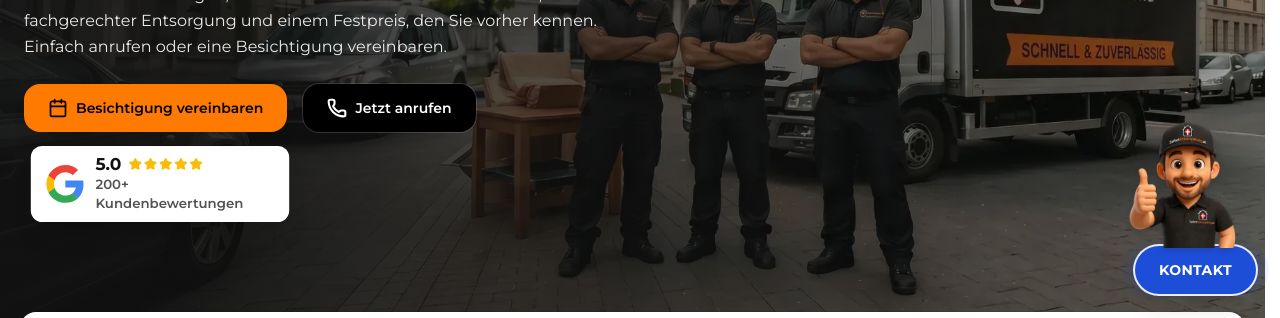
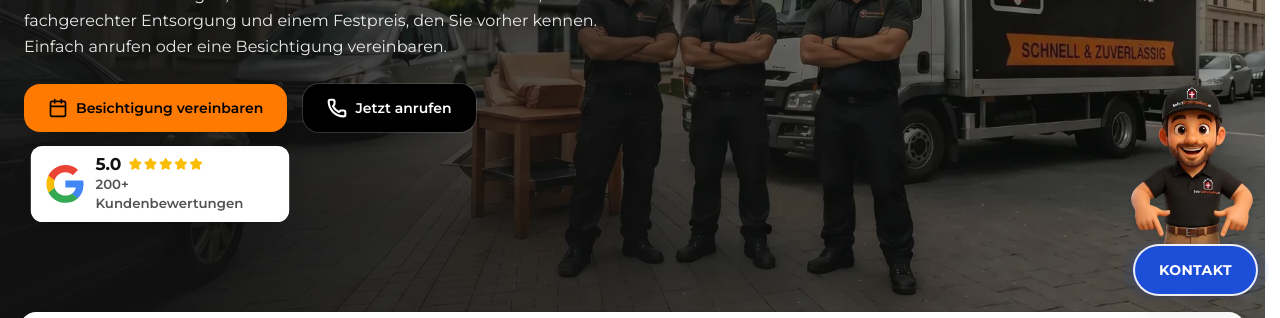
Before and after one commit to Ismailjobs/sofortentr-mpelung, a Next.js app: page / in a window 1280 px wide. Shown: the part 482-800 px from the top of the page. Built offline with nearby package versions, Linux system fonts and the light colour scheme; no server answers.

Commit message:
Sofortentrumpelung

```diff
--- a/src/components/ContactFAB.tsx
+++ b/src/components/ContactFAB.tsx
@@ -122,22 +122,22 @@ export default function ContactFAB() {
           <div id={menuId} hidden aria-hidden />
         )}
 
-        {/* Maskottchen: Unterkante am Pill — etwas größer, leicht nach rechts */}
+        {/* Maskottchen ganz hinten — Unterkante genau am Pill-Rand */}
         {!open ? (
           <Image
-            src="/maskot-fab.webp"
+            src="/maskot2-fab.webp"
             alt=""
-            width={280}
+            width={259}
             height={321}
-            sizes="144px"
-            className="pointer-events-none relative z-20 mb-[-2px] mr-3 h-28 w-auto select-none drop-shadow-md sm:mr-4 sm:h-32"
+            sizes="160px"
+            className="pointer-events-none relative z-0 mb-0 -mr-0.5 h-40 w-auto select-none drop-shadow-md sm:h-44"
             aria-hidden
             priority={false}
           />
         ) : null}
 
-        {/* Pill — Ripple unter der Maske; kein Abstand nach oben */}
-        <div className="pointer-events-none relative z-10">
+        {/* Pill + Ring über der Maske */}
+        <div className="pointer-events-none relative z-20">
           {!open ? (
             <div className="pointer-events-none absolute inset-0" aria-hidden>
               <span className="contact-fab-ripple" />
@@ -150,7 +150,7 @@ export default function ContactFAB() {
             aria-expanded={open}
             aria-controls={menuId}
             aria-label={open ? "Kontaktmenü schließen" : "Kontakt öffnen"}
-            className={`pointer-events-auto relative z-10 inline-flex h-12 min-w-[7.5rem] items-center justify-center rounded-full px-6 text-sm font-extrabold uppercase tracking-wide text-white shadow-xl ring-2 ring-white/90 transition-[colors,transform] duration-200 hover:scale-105 focus-visible:outline focus-visible:outline-2 focus-visible:outline-offset-2 ${
+            className={`pointer-events-auto relative z-20 inline-flex h-12 min-w-[7.5rem] items-center justify-center rounded-full px-6 text-sm font-extrabold uppercase tracking-wide text-white shadow-xl ring-2 ring-white/90 transition-[colors,transform] duration-200 hover:scale-105 focus-visible:outline focus-visible:outline-2 focus-visible:outline-offset-2 ${
               open
                 ? "bg-brand-orange focus-visible:outline-brand-orange"
                 : "bg-[#1d4ed8] focus-visible:outline-[#1d4ed8]"
```
Also changed, not shown: public/maskot2-fab.webp (added), public/maskot2.webp (added).
